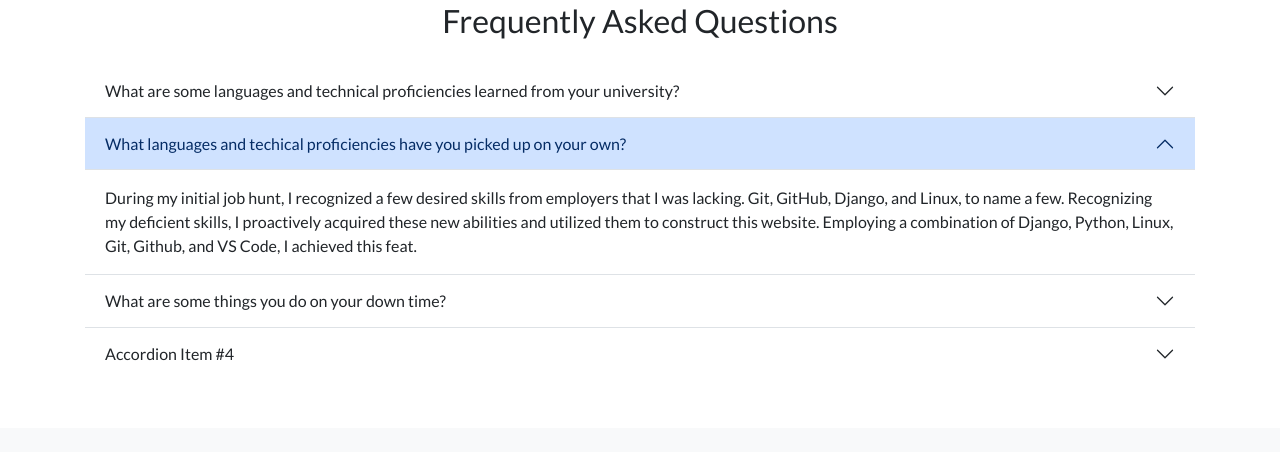
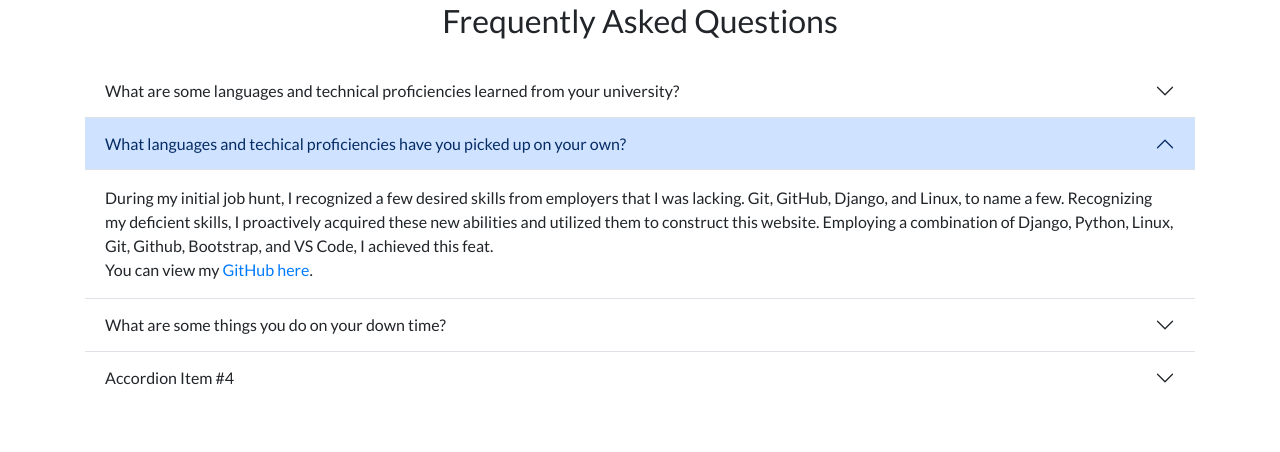
Before and after one commit to eacastUA/django-3-personal_portfolio, a Django app: page / in a window 1280 px wide, after a click on "What languages and techical proficiencies have you picked up". Shown: the part 1807-2259 px from the top of the page. Before the commit the page ends 2168 px from the top, so only its background shows below. Run offline with Django 3.2, Linux system fonts and the light colour scheme; data comes from the database, SQL or seed files in the repository; some libraries are stand-ins or nearby versions.

Commit message:
completed question three

```diff
--- a/portfolio/templates/portfolio/home.html
+++ b/portfolio/templates/portfolio/home.html
@@ -104,7 +104,9 @@
             Git, GitHub, Django, and Linux, to name a few.
             Recognizing my deficient skills, I proactively
             acquired these new abilities and utilized them to construct this website. Employing a
-            combination of Django, Python, Linux, Git, Github, and VS Code, I achieved this feat.
+            combination of Django, Python, Linux, Git, Github, Bootstrap, and VS Code, I achieved this feat.
+            <br>
+            You can view my <a href="https://github.com/eacastUA" target="_blank">GitHub here</a>.
           </div>
         </div>
       </div>
@@ -116,7 +118,9 @@
           </button>
         </h2>
         <div id="question-three" class="accordion-collapse collapse" data-bs-parent="#accordionFlushExample">
-          <div class="accordion-body">I am consistently engaged in improving the efficiency of algorithms by solving Leetcode problems. </div>
+          <div class="accordion-body">I am consistently engaged in improving the efficiency of algorithms by solving Leetcode problems. I also try to keep my
+            sklls up to date by working on projects and continuosly reviewing previous topics.
+           </div>
         </div>
       </div>
       <!-- item 4-->
```
